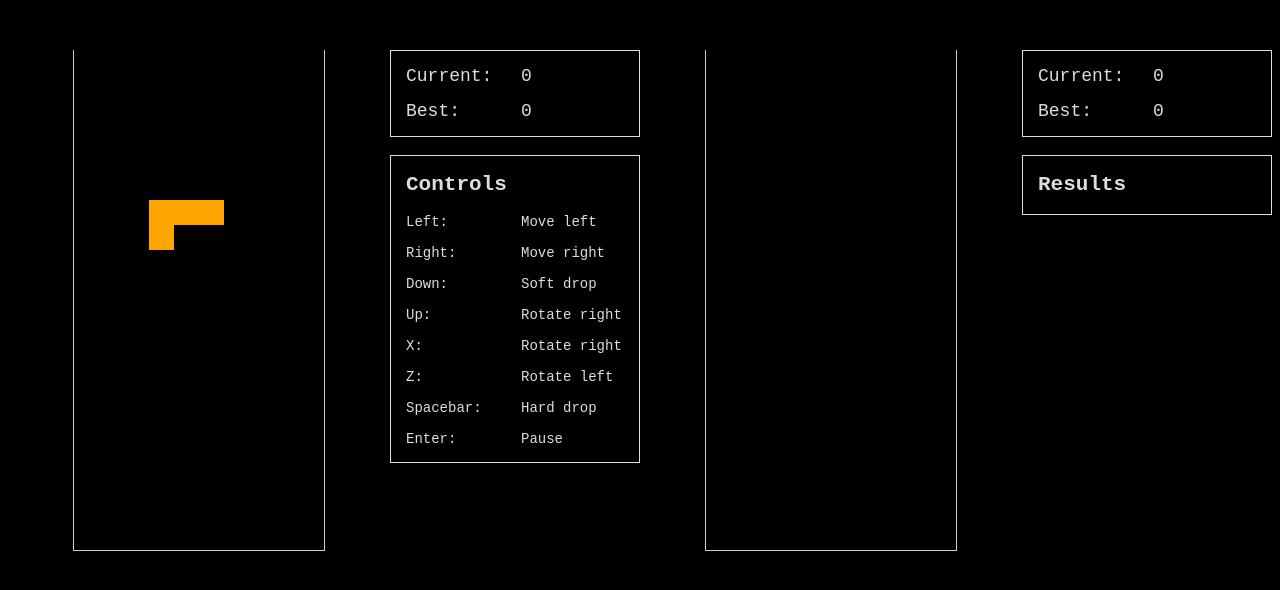
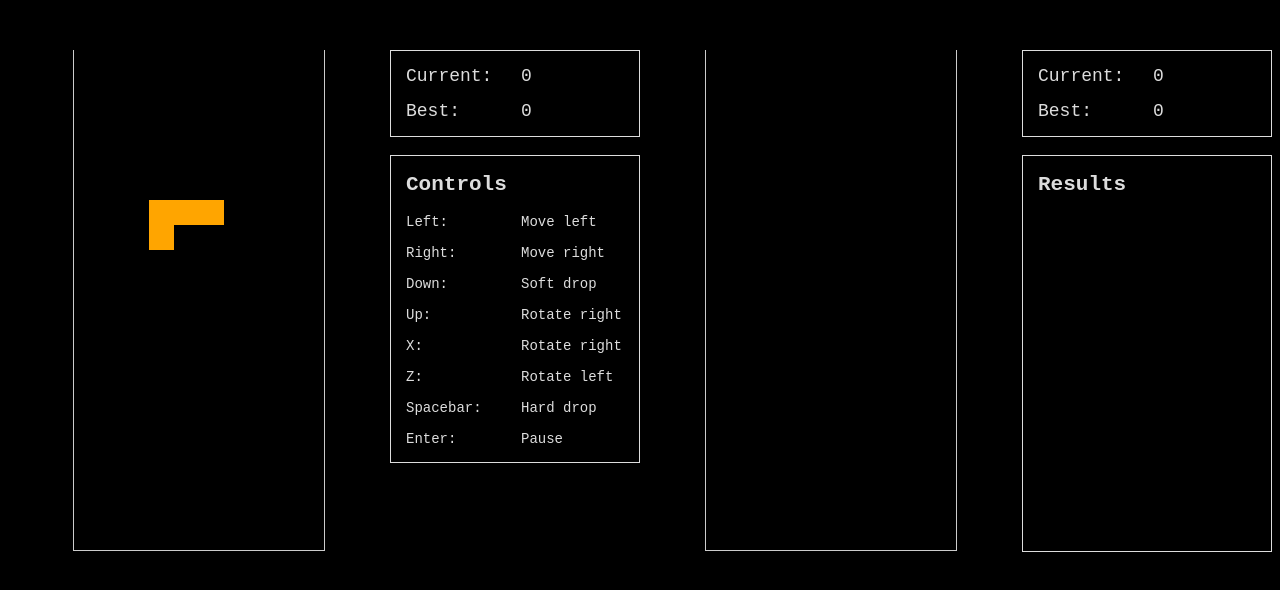
Before and after one commit to richard-to/ijlostz, a plain HTML site: page app/templates/index.html in a window 1280 px wide. Drawn offline with Linux system fonts and the light colour scheme; files that its build step writes are made by us from their sources; files whose address does not match are found by name.

Commit message:
Change size of results box

```diff
--- a/css/style.css
+++ b/css/style.css
@@ -44,6 +44,11 @@ canvas {
     font-size: 14px;
 }
 
+.results-wrap {
+    height: 395px;
+    overflow-y: scroll;
+}
+
 .clear {
     height: 0;
     margin: 0;
```
